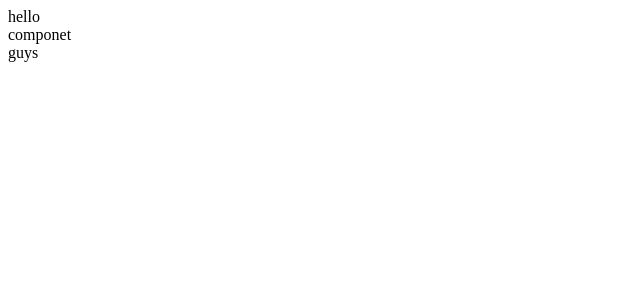
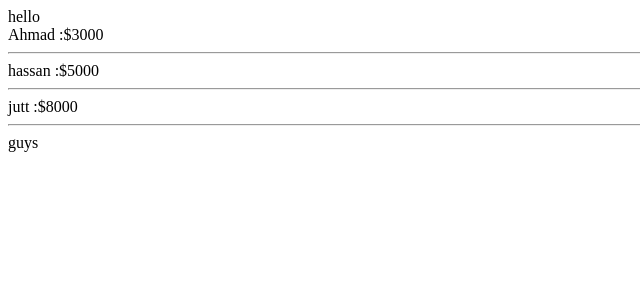
Before and after one commit to Ahmedhassan26444/react-, a React (Create React App) app in the folder my-app/: page / in a window 1280 px wide. Shown: the top 300 px of the page, without its empty margins (0-640 px from the left). Built offline with nearby package versions, Linux system fonts and the light colour scheme.

Commit message:
lecture 2 changes

```diff
--- a/my-app/src/App.js
+++ b/my-app/src/App.js
@@ -1,15 +1,20 @@
 import './App.css';
-function MyComponet() {
+function MyComponet({nameforclass , name , income }) {
   return (
     <div>
-    componet
+        <div classname = {nameforclass} >{name}:${income}
+          <hr/>
+        </div>
     </div>
+
   );
 }
 function App() {
   return (
     <div>
-    hello <MyComponet/> guys
+    hello <MyComponet name={" Ahmad "} nameforclass="div1" income={3000}/>
+   <MyComponet name={" hassan "} nameforclass="div2"  income={5000}/>
+   <MyComponet name={" jutt "} nameforclass="div3"  income={8000}/>guys
     </div>
   );
 }
```
